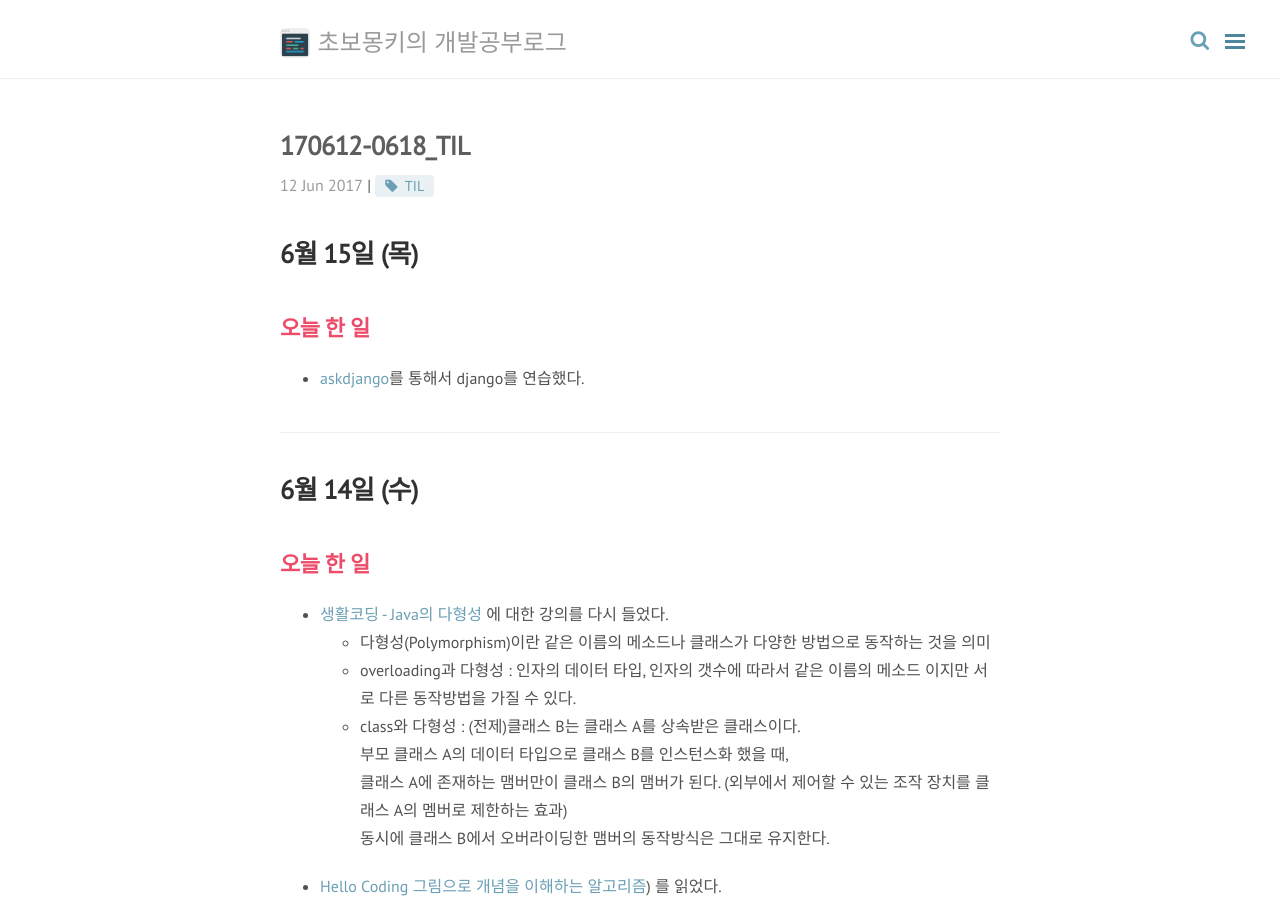
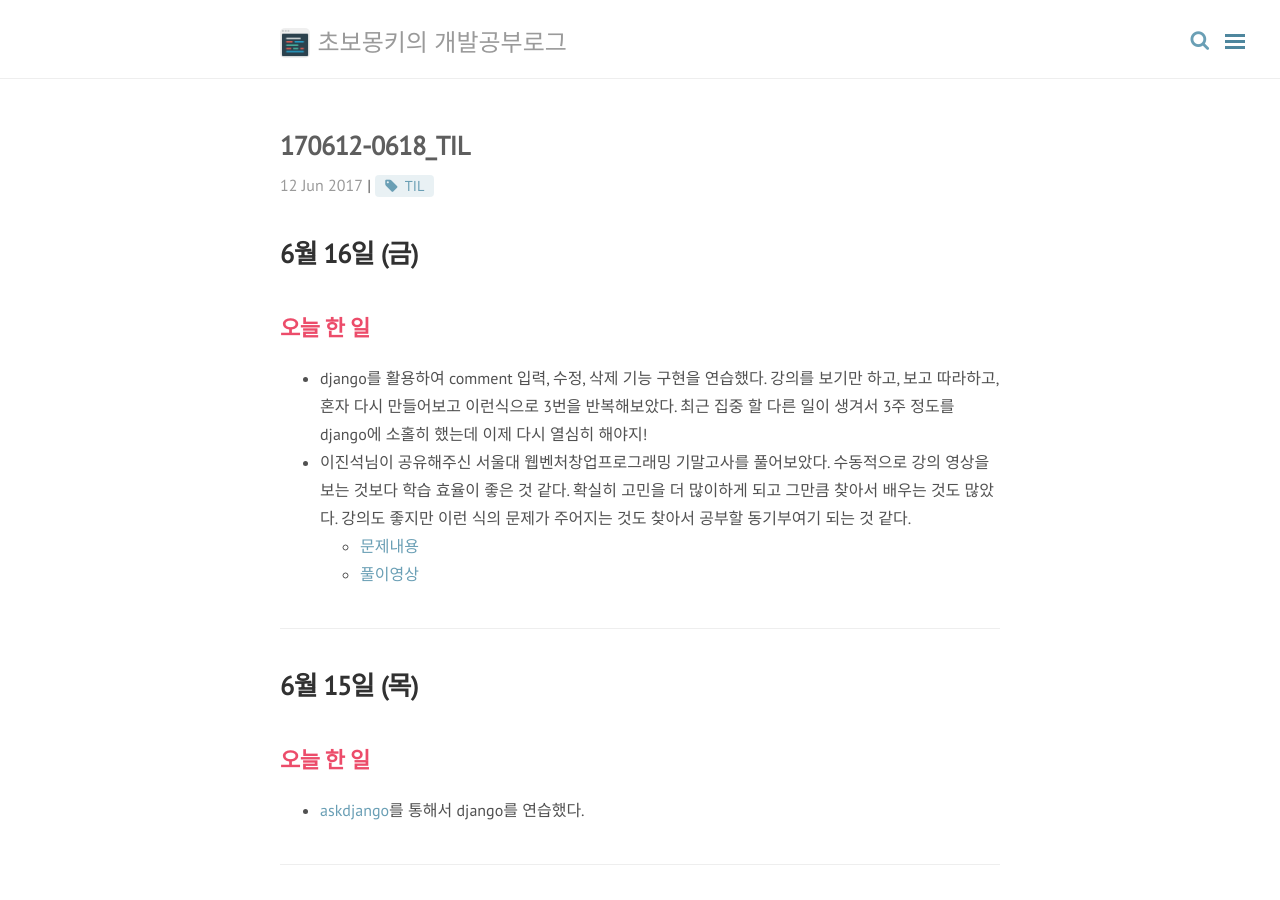
Before and after one commit to wayhome25/wayhome25.github.io, a Jekyll site: the page built from _posts/TIL(Today I Learned)/2017-06-12-06-18-TIL.md, in a window 1280 px wide and 900 px high. Built offline with Jekyll 4.4.1, drawn with Linux system fonts in a browser that asks for light colours; nearby versions of some CDN libraries; comment, search, counter and statistics services are not loaded.

Commit message:
add blog post

```diff
--- a/_posts/TIL(Today I Learned)/2017-06-12-06-18-TIL.md
+++ b/_posts/TIL(Today I Learned)/2017-06-12-06-18-TIL.md
@@ -5,6 +5,15 @@ category: TIL (Today I Learned)
 permalink: /til/:year/:month/:day/:title/
 tags: [TIL]
 comments: true
+---
+
+# 6월 16일 (금)
+## 오늘 한 일
+- django를 활용하여 comment 입력, 수정, 삭제 기능 구현을 연습했다. 강의를 보기만 하고, 보고 따라하고, 혼자 다시 만들어보고 이런식으로 3번을 반복해보았다. 최근 집중 할 다른 일이 생겨서 3주 정도를 django에 소홀히 했는데 이제 다시 열심히 해야지!
+- 이진석님이 공유해주신 서울대 웹벤처창업프로그래밍 기말고사를 풀어보았다. 수동적으로 강의 영상을 보는 것보다 학습 효율이 좋은 것 같다. 확실히 고민을 더 많이하게 되고 그만큼 찾아서 배우는 것도 많았다. 강의도 좋지만 이런 식의 문제가 주어지는 것도 찾아서 공부할 동기부여기 되는 것 같다.
+  - [문제내용](https://gist.github.com/allieus/fe16998add86716b4825ec56205e00ce)
+  - [풀이영상](https://www.youtube.com/watch?v=DT2TKvnZREQ&feature=youtu.be)
+
 ---
 
 # 6월 15일 (목)
```
Also changed, not shown: _posts/etc/2017-02-24-good-lecture.md (+3 -0 lines).
